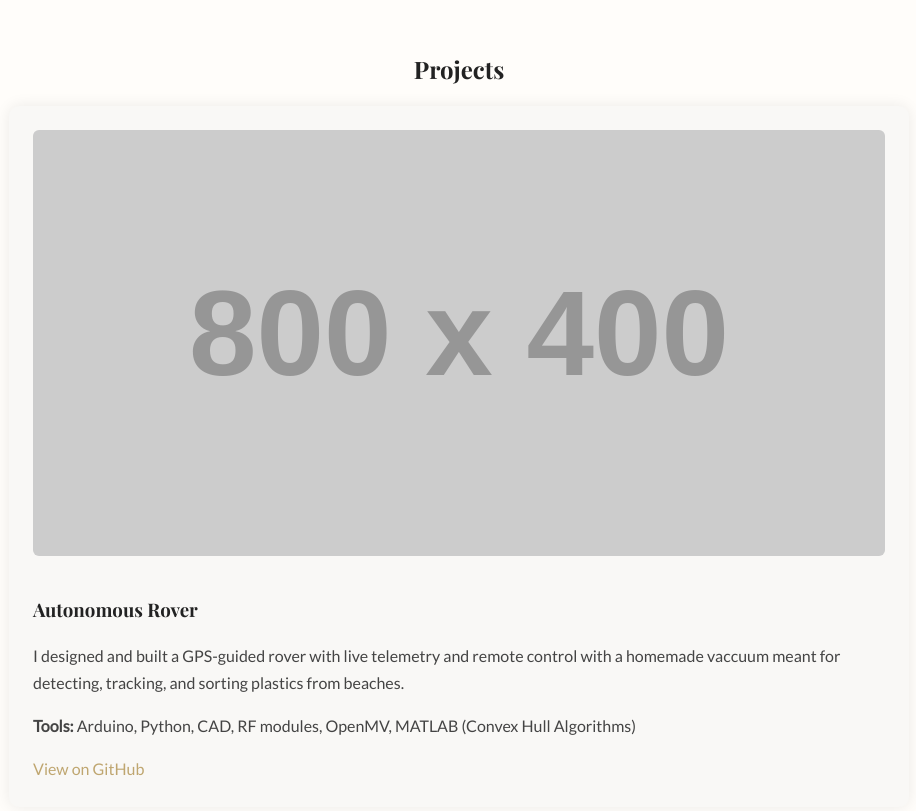
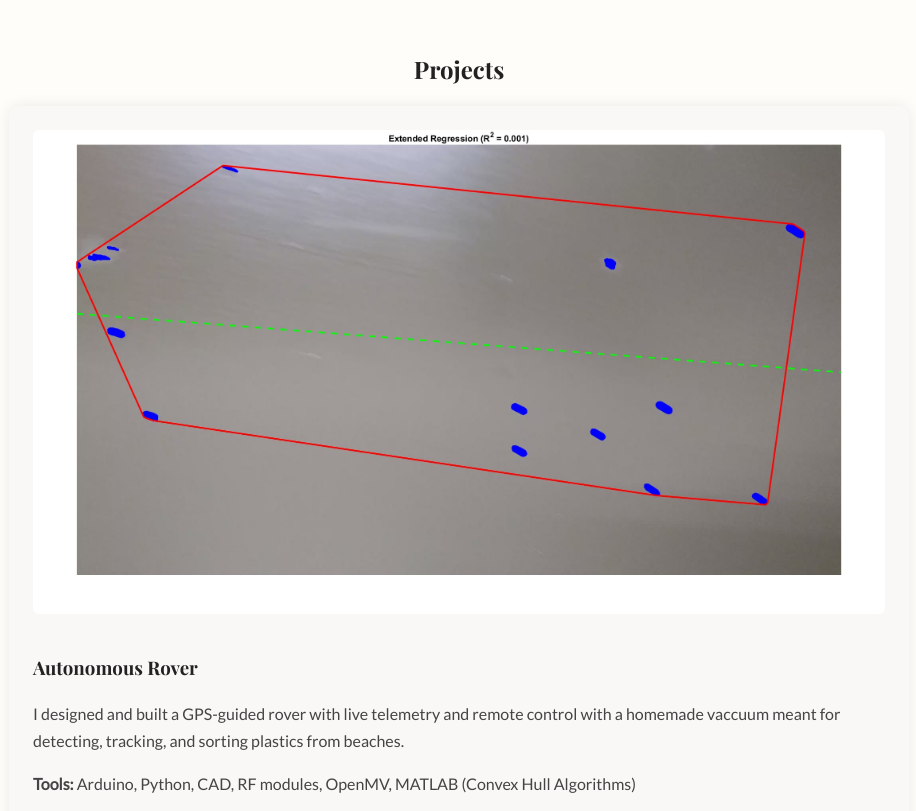
Before and after one commit to eagleblade10/eagleblade10.github.io, a plain HTML site: page index.html in a window 1280 px wide. Shown: the part 665-1476 px from the top of the page, without its empty margins (181-1097 px from the left). Drawn offline with nearby package versions, Linux system fonts and the light colour scheme; placeholder pictures from the web are drawn by us.

```diff
--- a/index.html
+++ b/index.html
@@ -38,7 +38,7 @@
   <section id="projects" class="fade-in">
     <h2>Projects</h2>
     <div class="project-card">
-      <img src="https://via.placeholder.com/800x400?text=Autonomous+Rover" alt="Autonomous Rover">
+      <img src="images/convex_hull.jpg" alt="Autonomous Rover">
       <h3>Autonomous Rover</h3>
       <p>I designed and built a GPS-guided rover with live telemetry and remote control with a homemade vaccuum meant for detecting, tracking, and sorting plastics from beaches.</p>
       <p><strong>Tools:</strong> Arduino, Python, CAD, RF modules, OpenMV, MATLAB (Convex Hull Algorithms)</p>
```
